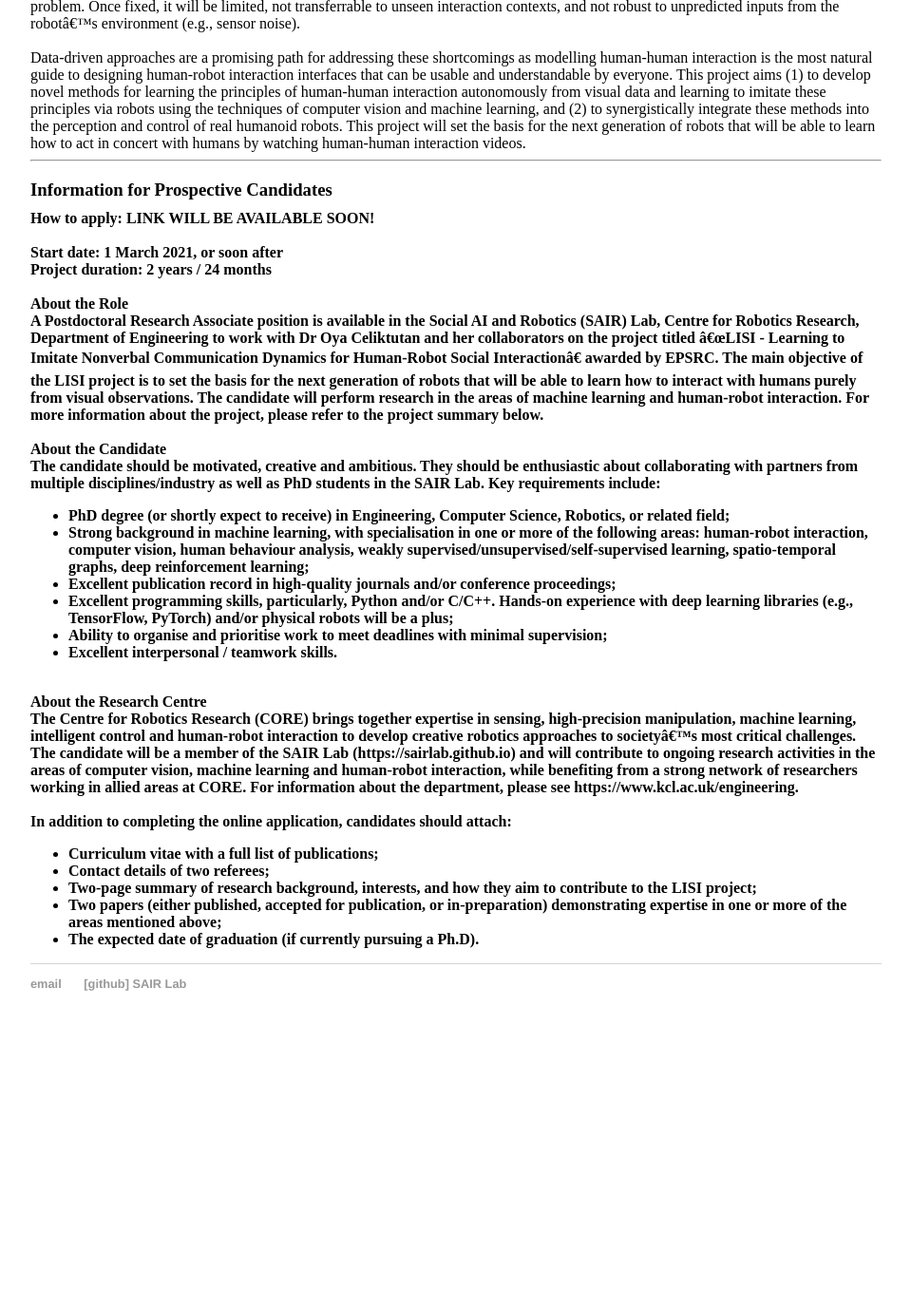
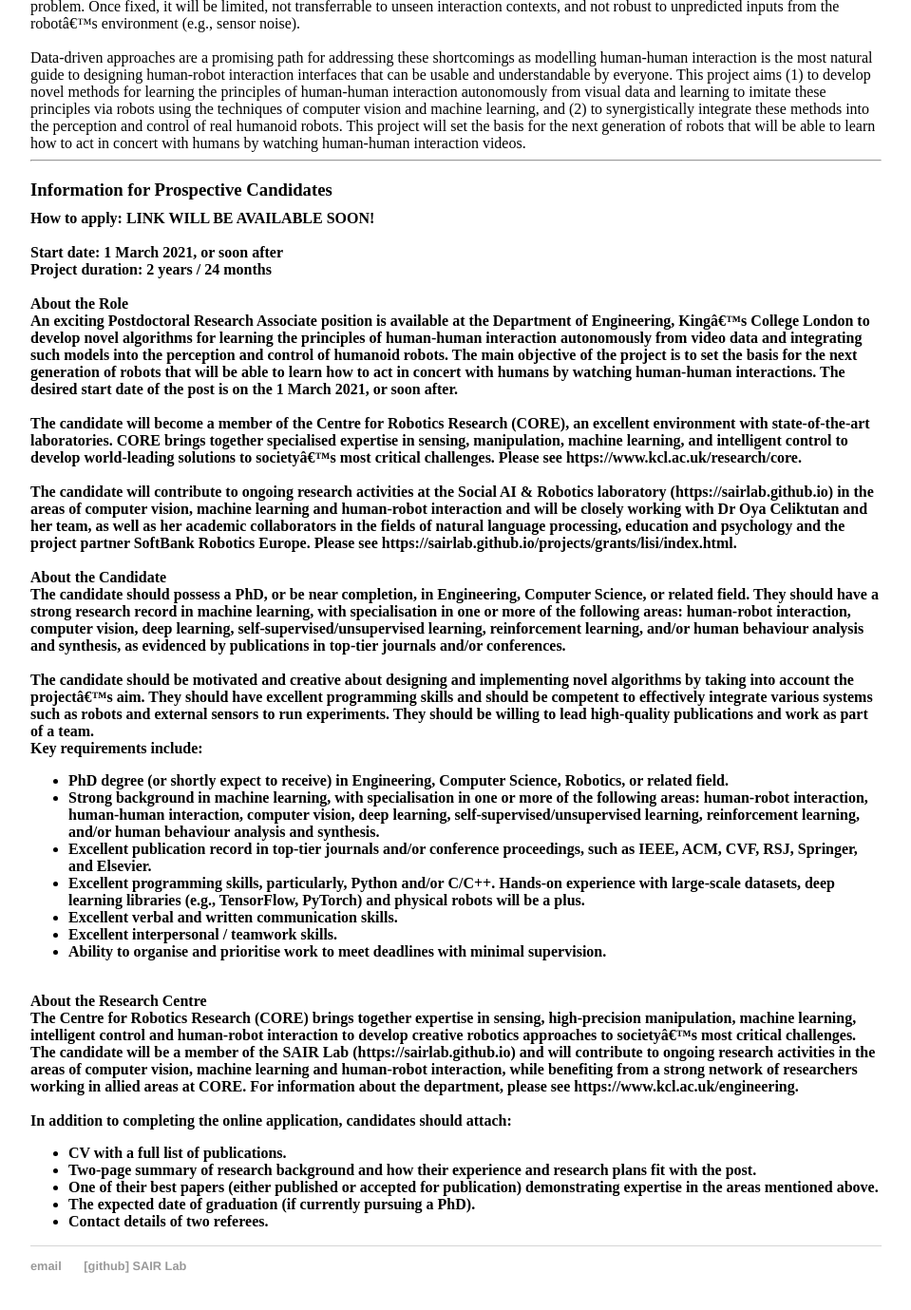
Before and after one commit to sairlab/sairlab.github.io, a Jekyll site: the page built from projects/grants/lisi/index.html, in a window 1280 px wide and 1400 px high, scrolled down 929 px. Shown: the top 1379 px of the window at 95% size, without its empty margins (160-1119 px from the left). Built offline with Jekyll 4.4.1, drawn with Linux system fonts in a browser that asks for light colours; before the commit the page ends 2032 px from its top, so only the background shows below that.

Commit message:
Update index.html

```diff
--- a/projects/grants/lisi/index.html
+++ b/projects/grants/lisi/index.html
@@ -42,7 +42,7 @@ title: "Learning to Imitate Social Interaction"
 <td>
     <hr>
     <h3 style="margin-bottom:10px;">Information for Prospective Candidates</h3>
-    <b> How to apply: LINK WILL BE AVAILABLE SOON!     <!--</b> please see the <a href="https://jobs.kcl.ac.uk/gb/en/job/008504/Research-Associate">[official application link]</a> -->
+    <b> How to apply: LINK WILL BE AVAILABLE SOON!     <!--</b> please see the <a href="https://jobs.kcl.ac.uk/gb/en/job/008504/Research-Associate">[official application link]--> </a>
     <br><br>
     <b> Start date: </b> 1 March 2021, or soon after
     <br>
@@ -50,18 +50,28 @@ title: "Learning to Imitate Social Interaction"
     <br><br>
     <b> About the Role </b>
     <br>
-    A Postdoctoral Research Associate position is available in the Social AI and Robotics (SAIR) Lab, Centre for Robotics Research, Department of Engineering to work with Dr Oya Celiktutan and her collaborators on the project titled “LISI - Learning to Imitate Nonverbal Communication Dynamics for Human-Robot Social Interaction” awarded by EPSRC. The main objective of the LISI project is to set the basis for the next generation of robots that will be able to learn how to interact with humans purely from visual observations. The candidate will perform research in the areas of machine learning and human-robot interaction. For more information about the project, please refer to the project summary below.
+    An exciting Postdoctoral Research Associate position is available at the Department of Engineering, King’s College London to develop novel algorithms for learning the principles of human-human interaction autonomously from video data and integrating such models into the perception and control of humanoid robots. The main objective of the project is to set the basis for the next generation of robots that will be able to learn how to act in concert with humans by watching human-human interactions. The desired start date of the post is on the 1 March 2021, or soon after. <br>
+    <br>
+    The candidate will become a member of the Centre for Robotics Research (CORE), an excellent environment with state-of-the-art laboratories. CORE brings together specialised expertise in sensing, manipulation, machine learning, and intelligent control to develop world-leading solutions to society’s most critical challenges. Please see https://www.kcl.ac.uk/research/core.
+    <br>
+    <br>
+    The candidate will contribute to ongoing research activities at the Social AI & Robotics laboratory (https://sairlab.github.io) in the areas of computer vision, machine learning and human-robot interaction and will be closely working with Dr Oya Celiktutan and her team, as well as her academic collaborators in the fields of natural language processing, education and psychology and the project partner SoftBank Robotics Europe. Please see https://sairlab.github.io/projects/grants/lisi/index.html.
     <br><br>
     <b>About the Candidate</b>
     <br>
-    The candidate should be motivated, creative and ambitious. They should be enthusiastic about collaborating with partners from multiple disciplines/industry as well as PhD students in the SAIR Lab. Key requirements include:
+    The candidate should possess a PhD, or be near completion, in Engineering, Computer Science, or related field. They should have a strong research record in machine learning, with specialisation in one or more of the following areas: human-robot interaction, computer vision, deep learning, self-supervised/unsupervised learning, reinforcement learning, and/or human behaviour analysis and synthesis, as evidenced by publications in top-tier journals and/or conferences. <br>
+    <br>
+    The candidate should be motivated and creative about designing and implementing novel algorithms by taking into account the project’s aim. They should have excellent programming skills and should be competent to effectively integrate various systems such as robots and external sensors to run experiments. They should be willing to lead high-quality publications and work as part of a team. <br>
+
+    Key requirements include:
     <ul>
-    <li> PhD degree (or shortly expect to receive) in Engineering, Computer Science, Robotics, or related field; </li>
-    <li>Strong background in machine learning, with specialisation in one or more of the following areas: human-robot interaction, computer vision, human behaviour analysis, weakly supervised/unsupervised/self-supervised learning, spatio-temporal graphs, deep reinforcement learning;</li>
-    <li>Excellent publication record in high-quality journals and/or conference proceedings;</li>
-    <li> Excellent programming skills, particularly, Python and/or C/C++. Hands-on experience with deep learning libraries (e.g., TensorFlow, PyTorch) and/or physical robots will be a plus;</li>
-    <li> Ability to organise and prioritise work to meet deadlines with minimal supervision;</li>
+    <li> PhD degree (or shortly expect to receive) in Engineering, Computer Science, Robotics, or related field. </li>
+    <li> Strong background in machine learning, with specialisation in one or more of the following areas: human-robot interaction, human-human interaction, computer vision, deep learning, self-supervised/unsupervised learning, reinforcement learning, and/or human behaviour analysis and synthesis. </li>
+    <li> Excellent publication record in top-tier journals and/or conference proceedings, such as IEEE, ACM, CVF, RSJ, Springer, and Elsevier. </li>
+    <li> Excellent programming skills, particularly, Python and/or C/C++. Hands-on experience with large-scale datasets, deep learning libraries (e.g., TensorFlow, PyTorch) and physical robots will be a plus.</li>
+    <li> Excellent verbal and written communication skills. </li>
     <li> Excellent interpersonal / teamwork skills. </li>
+    <li> Ability to organise and prioritise work to meet deadlines with minimal supervision.  </li>
     </ul>
     <br>
     <b>About the Research Centre</b>
@@ -70,11 +80,11 @@ title: "Learning to Imitate Social Interaction"
     <br><br>
     In addition to completing the online application, candidates should attach:
     <ul>
-    <li> Curriculum vitae with a full list of publications;</li>
-    <li> Contact details of two referees;</li>
-    <li> Two-page summary of research background, interests, and how they aim to contribute to the LISI project;</li>
-    <li> Two papers (either published, accepted for publication, or in-preparation) demonstrating expertise in one or more of the areas mentioned above;</li>
-    <li> The expected date of graduation (if currently pursuing a Ph.D).</li>
+    <li> CV with a full list of publications.</li>
+    <li> Two-page summary of research background and how their experience and research plans fit with the post.  </li>
+    <li> One of their best papers (either published or accepted for publication) demonstrating expertise in the areas mentioned above. </li>
+    <li> The expected date of graduation (if currently pursuing a PhD). </li>
+    <li> Contact details of two referees. </li>
     </ul>
 
 </td>
```
